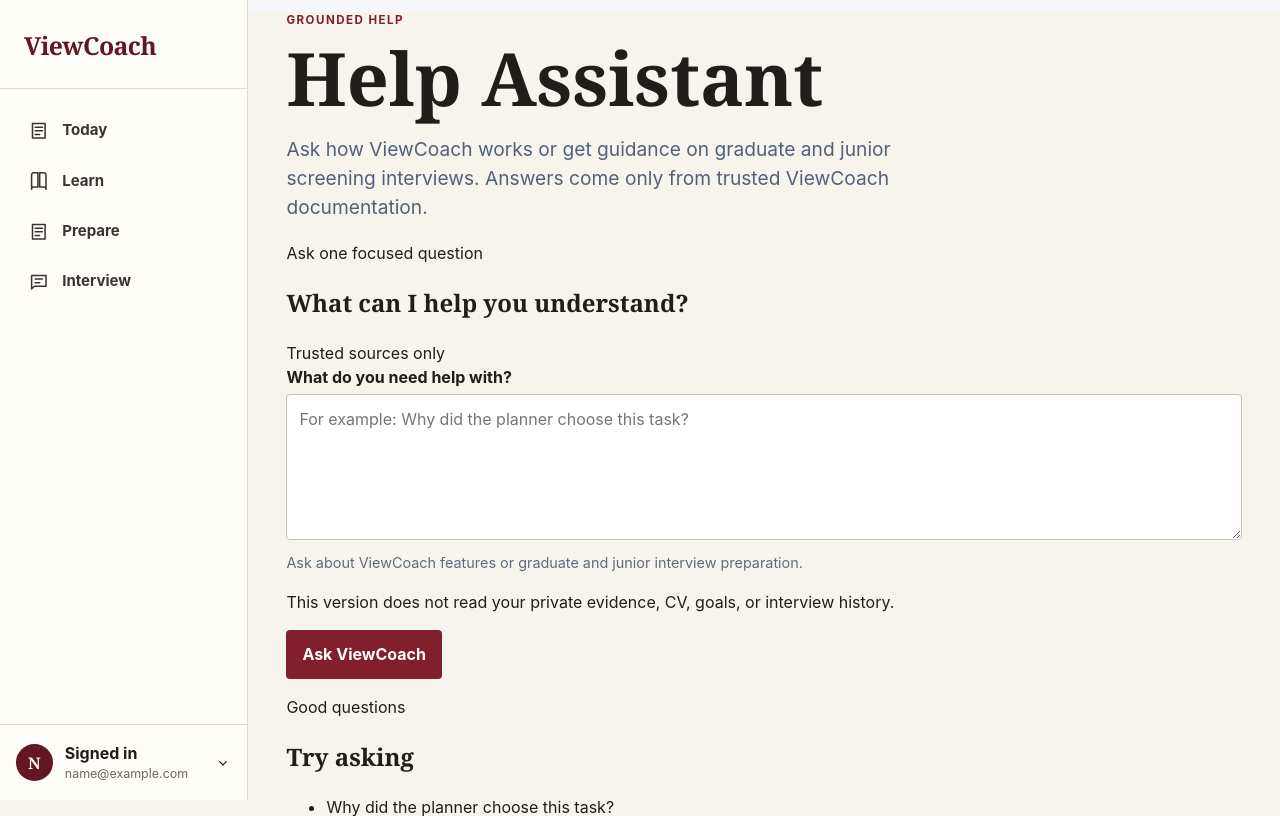
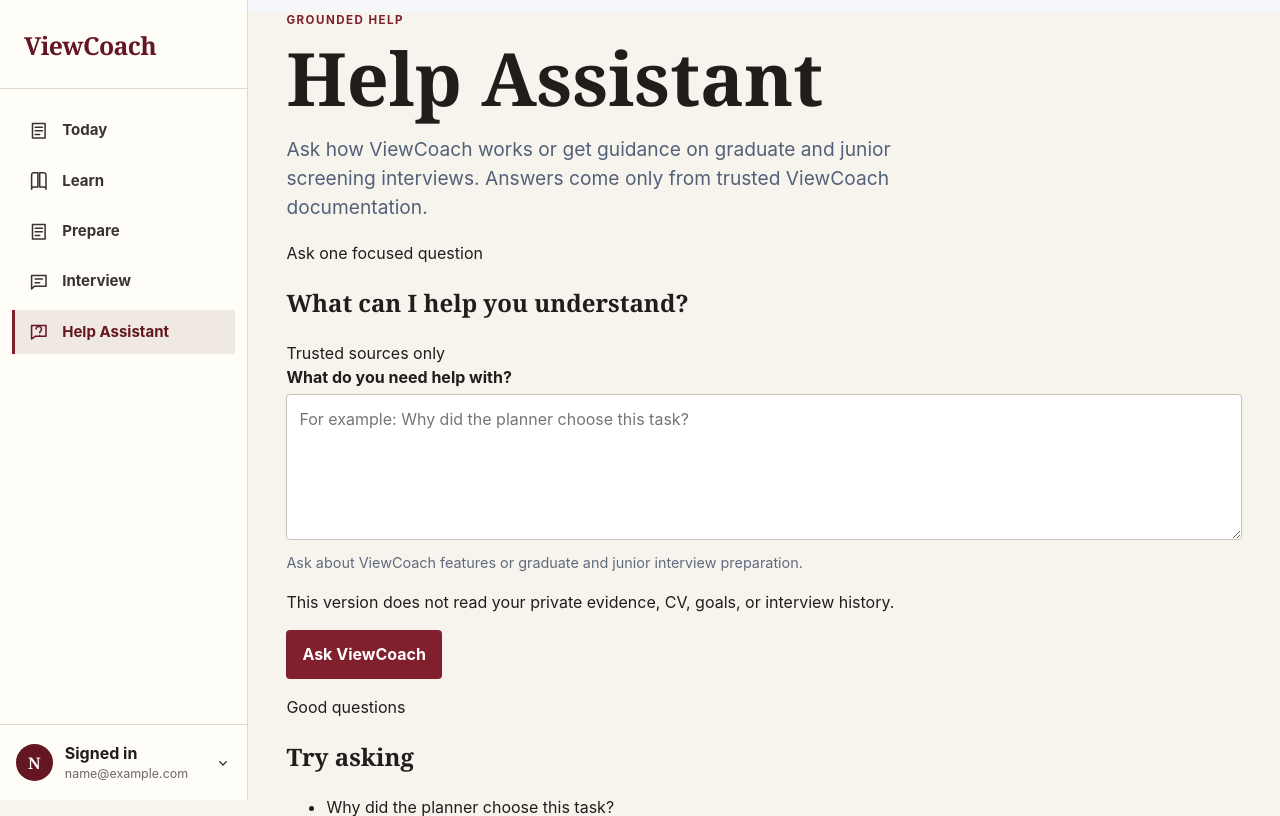
Before and after one commit to nonluthando/ViewCoach, a Django app: page /help/ in a window 1280 px wide. Shown: the top 816 px of the page. Run offline with Django 5.2, Linux system fonts and the light colour scheme; the visitor is signed in with stand-in values (Sample User, id 1); parts of the project's set-up code (start-up, migrations or seed data) failed here and were passed over; some libraries are stand-ins or nearby versions.

Commit message:
Add files via upload

```diff
--- a/templates/includes/app_account_menu.html
+++ b/templates/includes/app_account_menu.html
@@ -19,7 +19,7 @@
             <span>{{ user.email }}</span>
         </div>
         <a href="{% url 'questions:import_history' %}">Imports</a>
-        <span class="app-account-disabled">Help centre <small>Coming soon</small></span>
+        <a href="{% url 'knowledge:help_assistant' %}">Help Assistant</a>
         <span class="app-account-disabled">Settings <small>Coming soon</small></span>
         <form method="post" action="{% url 'logout' %}">
             {% csrf_token %}
--- a/templates/includes/app_primary_navigation.html
+++ b/templates/includes/app_primary_navigation.html
@@ -74,5 +74,15 @@
             </div>
         {% endif %}
     </section>
+
+    <section class="app-nav-section">
+        <a class="app-nav-link {% if namespace == 'knowledge' %}is-active{% endif %}"
+           href="{% url 'knowledge:help_assistant' %}">
+            <span class="app-nav-icon" aria-hidden="true">
+                <svg viewBox="0 0 24 24"><path d="M4 5h16v12H8l-4 3z"></path><path d="M9 9a3 3 0 1 1 5.3 1.9c-.9.7-1.3 1.1-1.3 2.1"></path><path d="M13 16h.01"></path></svg>
+            </span>
+            <span>Help Assistant</span>
+        </a>
+    </section>
 </nav>
 {% endwith %}
```
